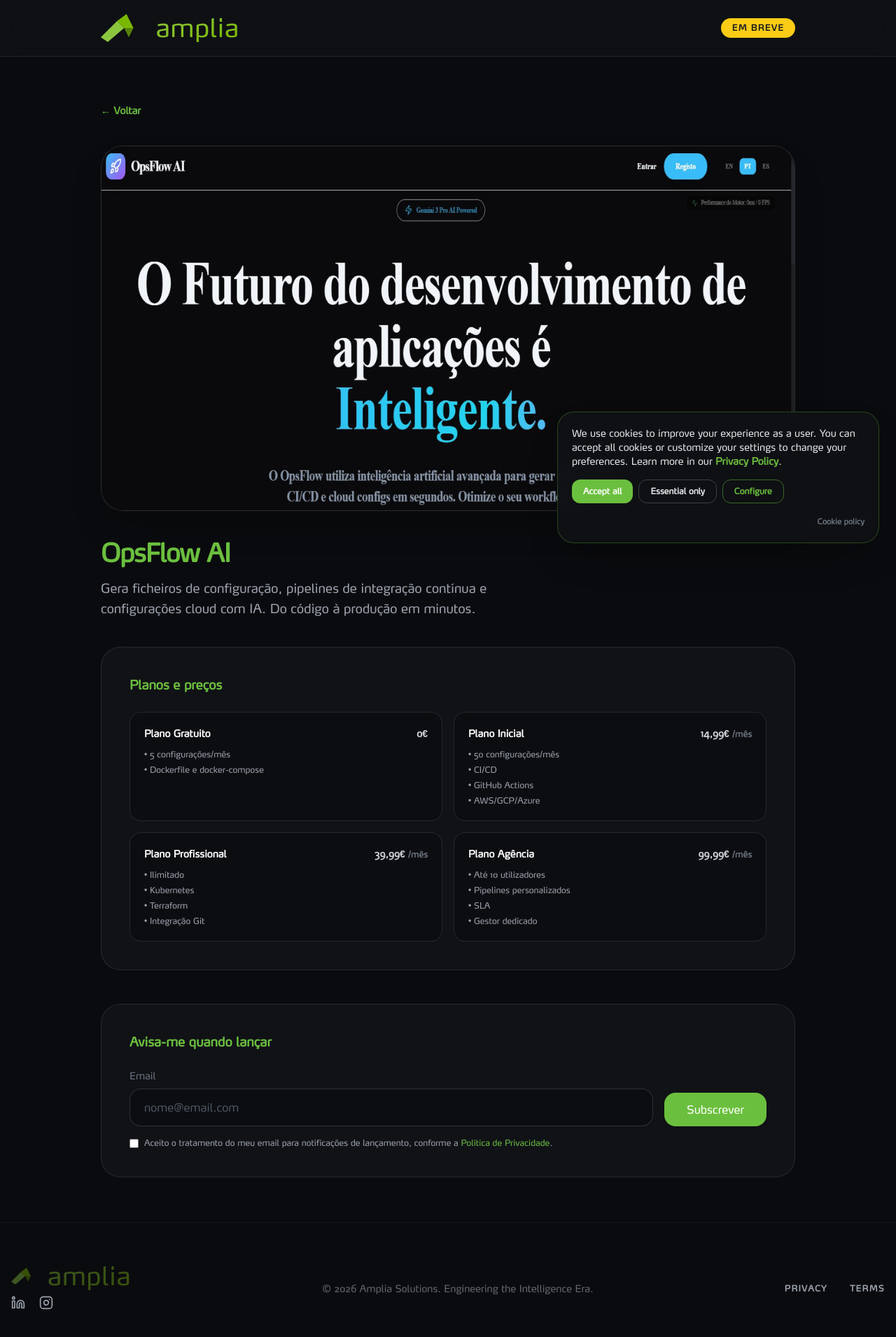
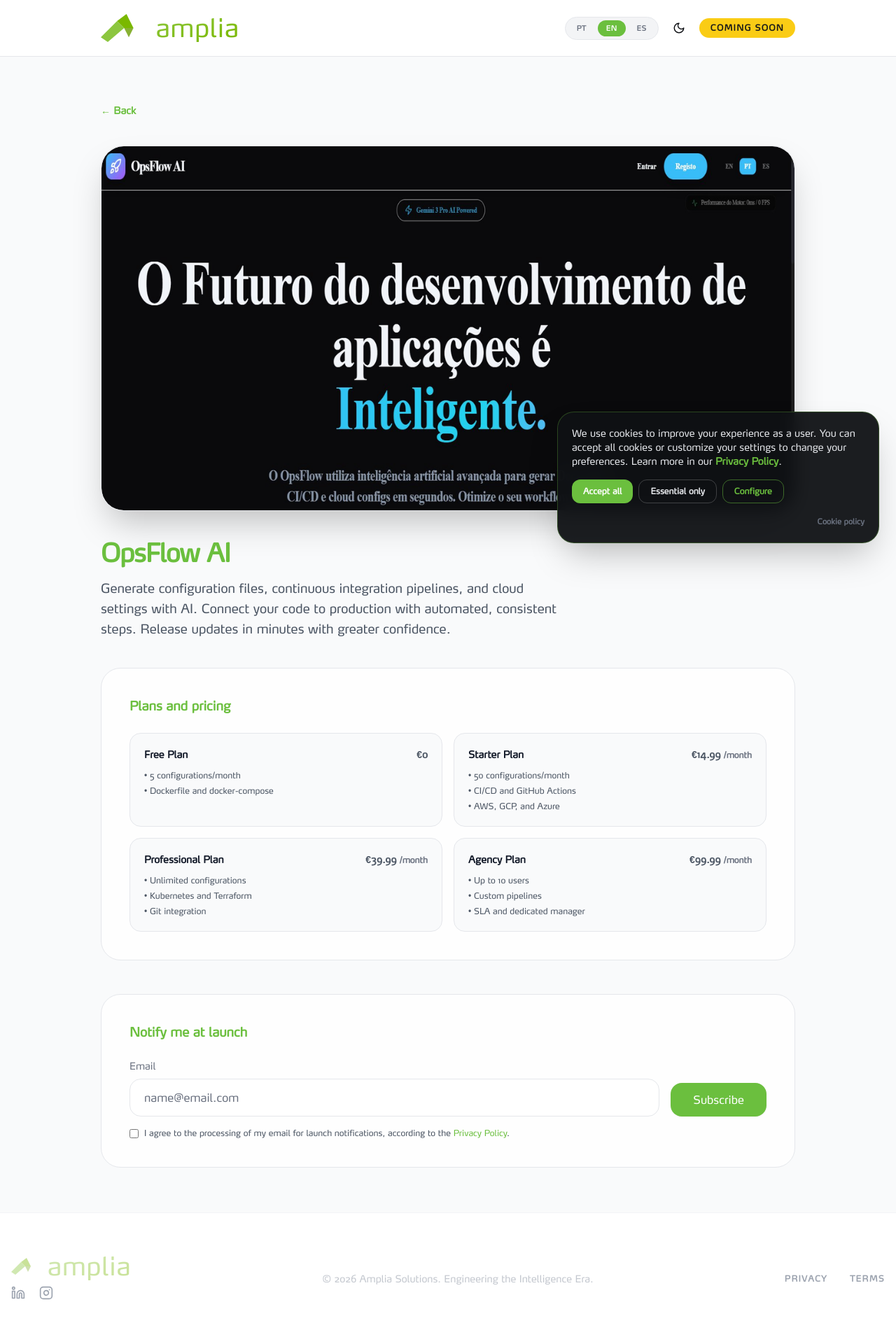
Before and after one commit to founderresponderja/Amplia, a React (Vite) app: page /produtos/opsflow in a window 1280 px wide. Shown: the top 1910 px of the page at 70% size. Built offline with nearby package versions, Linux system fonts and the light colour scheme.

Commit message:
fix: preserve dark/light mode and language on product pages

```diff
--- a/HomePage.tsx
+++ b/HomePage.tsx
@@ -68,6 +68,7 @@ export function HomePage() {
     if (canPersistFunctionalPreferences()) {
       localStorage.setItem('theme', newTheme);
     }
+    window.dispatchEvent(new CustomEvent('amplia-theme-change', { detail: newTheme }));
   };
 
   const scrollTo = (id: string) => {
--- a/LegalPages.tsx
+++ b/LegalPages.tsx
@@ -43,6 +43,7 @@ function LegalLayout({ pageKey }: LegalLayoutProps) {
     if (canPersistFunctionalPreferences()) {
       localStorage.setItem('theme', next);
     }
+    window.dispatchEvent(new CustomEvent('amplia-theme-change', { detail: next }));
   };
 
   return (
--- a/components/ProductComingSoonPage.tsx
+++ b/components/ProductComingSoonPage.tsx
@@ -1,18 +1,24 @@
-import React, { useEffect, useState } from 'react';
+import React, { useEffect, useMemo, useState } from 'react';
 import { Link } from 'react-router-dom';
+import { Moon, Sun } from 'lucide-react';
 import { Logo } from './Logo';
 import { Button } from './Button';
 import { Footer } from './Footer';
 import type { ProductWaitlistKey } from '../productPages';
+import { canPersistFunctionalPreferences } from '../cookiePreference';
+import { detectAppLanguage, persistAppLanguage, readAppLanguage } from '../language';
+import { translations } from '../translations';
+import { Language } from '../types';
 
 const ACCENT = '#6BBF3E';
 
 type Props = {
-  title: string;
-  description: string;
+  title?: string;
+  description?: string;
   imageUrl: string;
   imageAlt: string;
   waitlistKey: ProductWaitlistKey;
+  titleByLang?: Record<Language, string>;
   pricingPlans?: Array<{
     name: string;
     price: string;
@@ -27,29 +33,120 @@ export const ProductComingSoonPage: React.FC<Props> = ({
   imageUrl,
   imageAlt,
   waitlistKey,
+  titleByLang,
   pricingPlans = [],
 }) => {
+  const [lang, setLang] = useState<Language>(() => detectAppLanguage());
+  const [theme, setTheme] = useState<'light' | 'dark'>(() => {
+    try {
+      const stored = localStorage.getItem('theme');
+      if (stored === 'dark' || stored === 'light') return stored;
+    } catch {
+      // ignore
+    }
+    return document.documentElement.classList.contains('dark') ? 'dark' : 'light';
+  });
   const [email, setEmail] = useState('');
   const [consent, setConsent] = useState(false);
   const [submitted, setSubmitted] = useState(false);
   const [submitting, setSubmitting] = useState(false);
   const [submitError, setSubmitError] = useState<string | null>(null);
+  const t = translations[lang];
+  const locale = {
+    badge: lang === 'pt' ? 'Em breve' : lang === 'en' ? 'Coming soon' : 'Próximamente',
+    back: lang === 'pt' ? '← Voltar' : lang === 'en' ? '← Back' : '← Volver',
+    plans: lang === 'pt' ? 'Planos e preços' : lang === 'en' ? 'Plans and pricing' : 'Planes y precios',
+    notify: lang === 'pt' ? 'Avisa-me quando lançar' : lang === 'en' ? 'Notify me at launch' : 'Avísame cuando se lance',
+    thanks: lang === 'pt' ? 'Obrigado! Vamos avisar-te quando estiver disponível.' : lang === 'en' ? "Thanks! We'll let you know when it becomes available." : 'Gracias. Te avisaremos cuando esté disponible.',
+    emailLabel: 'Email',
+    emailPlaceholder: lang === 'pt' ? 'nome@email.com' : lang === 'en' ? 'name@email.com' : 'nombre@email.com',
+    consentBefore:
+      lang === 'pt'
+        ? 'Aceito o tratamento do meu email para notificações de lançamento, conforme a '
+        : lang === 'en'
+        ? 'I agree to the processing of my email for launch notifications, according to the '
+        : 'Acepto el tratamiento de mi email para notificaciones de lanzamiento, según la ',
+    privacy: lang === 'pt' ? 'Política de Privacidade' : lang === 'en' ? 'Privacy Policy' : 'Política de Privacidad',
+    submitting: lang === 'pt' ? 'A enviar…' : lang === 'en' ? 'Sending…' : 'Enviando…',
+    subscribe: lang === 'pt' ? 'Subscrever' : lang === 'en' ? 'Subscribe' : 'Suscribirme',
+    consentError:
+      lang === 'pt'
+        ? 'Confirma o teu consentimento e valida o email.'
+        : lang === 'en'
+        ? 'Please confirm your consent and validate your email.'
+        : 'Confirma tu consentimiento y valida tu email.',
+    localError:
+      lang === 'pt'
+        ? 'Publica o site ou usa um servidor local (HTTP) para enviar o email.'
+        : lang === 'en'
+        ? 'Publish the site or use a local server (HTTP) to send the email.'
+        : 'Publica el sitio o usa un servidor local (HTTP) para enviar el email.',
+    saveError:
+      lang === 'pt'
+        ? 'Não foi possível guardar o pedido.'
+        : lang === 'en'
+        ? 'Could not save your request.'
+        : 'No fue posible guardar tu solicitud.',
+    sendError: lang === 'pt' ? 'Erro ao enviar.' : lang === 'en' ? 'Error sending.' : 'Error al enviar.',
+  };
+  const localizedPortfolio = useMemo(
+    () => t.services.portfolios.find((p: any) => p.id === waitlistKey),
+    [t.services.portfolios, waitlistKey]
+  );
+  const effectiveTitle =
+    (titleByLang && titleByLang[lang]) || localizedPortfolio?.appName || title || 'Amplia Product';
+  const effectiveDescription = localizedPortfolio?.appDescription || description || '';
+  const effectivePlans = localizedPortfolio?.pricingPlans || pricingPlans;
 
   useEffect(() => {
     window.scrollTo(0, 0);
-    document.title = `${title} | Amplia Solutions`;
-  }, [title]);
+    document.title = `${effectiveTitle} | Amplia Solutions`;
+    document.documentElement.lang = lang;
+  }, [effectiveTitle, lang]);
+
+  useEffect(() => {
+    document.documentElement.classList.toggle('dark', theme === 'dark');
+  }, [theme]);
+
+  useEffect(() => {
+    persistAppLanguage(lang);
+  }, [lang]);
+
+  useEffect(() => {
+    const sync = () => {
+      setLang(readAppLanguage());
+      setTheme(document.documentElement.classList.contains('dark') ? 'dark' : 'light');
+    };
+    window.addEventListener('amplia-cookie-consent-updated', sync);
+    window.addEventListener('amplia-language-change', sync as EventListener);
+    window.addEventListener('amplia-theme-change', sync as EventListener);
+    return () => {
+      window.removeEventListener('amplia-cookie-consent-updated', sync);
+      window.removeEventListener('amplia-language-change', sync as EventListener);
+      window.removeEventListener('amplia-theme-change', sync as EventListener);
+    };
+  }, []);
+
+  const toggleTheme = () => {
+    const next = theme === 'dark' ? 'light' : 'dark';
+    setTheme(next);
+    document.documentElement.classList.toggle('dark', next === 'dark');
+    if (canPersistFunctionalPreferences()) {
+      localStorage.setItem('theme', next);
+    }
+    window.dispatchEvent(new CustomEvent('amplia-theme-change', { detail: next }));
+  };
 
   const handleSubmit = async (e: React.FormEvent) => {
     e.preventDefault();
     const trimmed = email.trim();
     if (!trimmed || !/^[^\s@]+@[^\s@]+\.[^\s@]+$/.test(trimmed) || !consent) {
-      setSubmitError('Confirma o teu consentimento e valida o email.');
+      setSubmitError(locale.consentError);
       return;
     }
 
     if (window.location.protocol === 'file:') {
-      setSubmitError('Publica o site ou usa um servidor local (HTTP) para enviar o email.');
+      setSubmitError(locale.localError);
       return;
     }
 
@@ -68,7 +165,7 @@ export const ProductComingSoonPage: React.FC<Props> = ({
       });
       const data = await response.json().catch(() => ({}));
       if (!response.ok) {
-        throw new Error(typeof data.error === 'string' ? data.error : 'Não foi possível guardar o pedido.');
+        throw new Error(typeof data.error === 'string' ? data.error : locale.saveError);
       }
 
       try {
@@ -85,14 +182,14 @@ export const ProductComingSoonPage: React.FC<Props> = ({
       setSubmitted(true);
       setEmail('');
     } catch (err: unknown) {
-      setSubmitError(err instanceof Error ? err.message : 'Erro ao enviar.');
+      setSubmitError(err instanceof Error ? err.message : locale.sendError);
     } finally {
       setSubmitting(false);
     }
   };
 
   return (
-    <div className="dark min-h-screen bg-[#0a0b0e] text-gray-100">
+    <div className="min-h-screen bg-gray-50 dark:bg-[#0a0b0e] text-gray-900 dark:text-gray-100 transition-colors duration-300">
       <div
         className="pointer-events-none fixed inset-0 -z-10 opacity-[0.12]"
         style={{
@@ -100,17 +197,39 @@ export const ProductComingSoonPage: React.FC<Props> = ({
         }}
       />
 
-      <header className="border-b border-white/10 bg-[#0f1115]/90 backdrop-blur-md">
+      <header className="border-b border-gray-200 dark:border-white/10 bg-white/95 dark:bg-[#0f1115]/90 backdrop-blur-md transition-colors duration-300">
         <div className="mx-auto flex max-w-5xl items-center justify-between px-4 py-5">
           <Link to="/" className="inline-flex items-center" aria-label="Amplia — início">
             <Logo className="h-9 md:h-10 cursor-pointer" />
           </Link>
-          <span
-            className="rounded-full px-4 py-1.5 text-xs font-bold uppercase tracking-widest"
-            style={{ backgroundColor: '#facc15', color: '#1a1a1a' }}
-          >
-            Em breve
-          </span>
+          <div className="flex items-center gap-3">
+            <div className="hidden items-center gap-1 rounded-full border border-gray-200 dark:border-white/10 bg-gray-100 dark:bg-white/5 p-1 sm:flex">
+              {(['pt', 'en', 'es'] as Language[]).map((option) => (
+                <button
+                  key={option}
+                  onClick={() => setLang(option)}
+                  className={`rounded-full px-3 py-1 text-[10px] font-bold uppercase tracking-wider ${
+                    lang === option ? 'bg-[#6BBF3E] text-white' : 'text-gray-500 dark:text-gray-300 hover:text-[#6BBF3E]'
+                  }`}
+                >
+                  {option}
+                </button>
+              ))}
+            </div>
+            <button
+              onClick={toggleTheme}
+              className="p-2 text-amplia-dark dark:text-white hover:bg-gray-100 dark:hover:bg-white/5 rounded-full transition-all"
+              aria-label="Alterar tema"
+            >
+              {theme === 'dark' ? <Sun size={18} /> : <Moon size={18} />}
+            </button>
+            <span
+              className="rounded-full px-4 py-1.5 text-xs font-bold uppercase tracking-widest"
+              style={{ backgroundColor: '#facc15', color: '#1a1a1a' }}
+            >
+              {locale.badge}
+            </span>
+          </div>
         </div>
       </header>
 
@@ -120,40 +239,40 @@ export const ProductComingSoonPage: React.FC<Props> = ({
           className="mb-10 inline-flex items-center text-sm font-semibold transition-colors hover:opacity-90"
           style={{ color: ACCENT }}
         >
-          ← Voltar
+          {locale.back}
         </Link>
 
-        <div className="overflow-hidden rounded-[32px] border border-white/10 bg-[#12141a] shadow-2xl">
+        <div className="overflow-hidden rounded-[32px] border border-gray-200 dark:border-white/10 bg-white dark:bg-[#12141a] shadow-2xl">
           <img
             src={imageUrl}
             alt={imageAlt}
-            className="h-auto w-full object-cover object-top"
+            className="h-auto w-full rounded-[32px] object-cover object-top"
             loading="eager"
             decoding="async"
           />
         </div>
 
         <h1 className="mt-10 text-3xl font-max font-bold tracking-tight md:text-4xl" style={{ color: ACCENT }}>
-          {title}
+          {effectiveTitle}
         </h1>
-        <p className="mt-4 max-w-2xl text-lg leading-relaxed text-gray-400">{description}</p>
+        <p className="mt-4 max-w-2xl text-lg leading-relaxed text-gray-600 dark:text-gray-400">{effectiveDescription}</p>
 
-        {pricingPlans.length > 0 && (
-          <section className="mt-10 rounded-[28px] border border-white/10 bg-[#12141a]/80 p-8 md:p-10">
+        {effectivePlans.length > 0 && (
+          <section className="mt-10 rounded-[28px] border border-gray-200 dark:border-white/10 bg-white/80 dark:bg-[#12141a]/80 p-8 md:p-10 transition-colors duration-300">
             <h2 className="mb-6 text-lg font-max font-bold" style={{ color: ACCENT }}>
-              Planos e preços
+              {locale.plans}
             </h2>
             <div className="grid gap-4 md:grid-cols-2">
-              {pricingPlans.map((plan) => (
-                <div key={plan.name} className="rounded-2xl border border-white/10 bg-[#0c0d10] p-5">
+              {effectivePlans.map((plan: any) => (
+                <div key={plan.name} className="rounded-2xl border border-gray-200 dark:border-white/10 bg-gray-50 dark:bg-[#0c0d10] p-5 transition-colors duration-300">
                   <div className="flex items-baseline justify-between gap-2">
-                    <p className="text-sm font-bold text-white">{plan.name}</p>
-                    <p className="text-sm font-semibold text-gray-300">
+                    <p className="text-sm font-bold text-gray-900 dark:text-white">{plan.name}</p>
+                    <p className="text-sm font-semibold text-gray-600 dark:text-gray-300">
                       {plan.price}
                       {plan.period ? <span className="ml-1 text-xs text-gray-500">{plan.period}</span> : null}
                     </p>
                   </div>
-                  <ul className="mt-3 space-y-1.5 text-xs text-gray-400">
+                  <ul className="mt-3 space-y-1.5 text-xs text-gray-600 dark:text-gray-400">
                     {plan.features.map((f) => (
                       <li key={f}>• {f}</li>
                     ))}
@@ -164,18 +283,18 @@ export const ProductComingSoonPage: React.FC<Props> = ({
           </section>
         )}
 
-        <section className="mt-12 rounded-[28px] border border-white/10 bg-[#12141a]/80 p-8 md:p-10">
+        <section className="mt-12 rounded-[28px] border border-gray-200 dark:border-white/10 bg-white/80 dark:bg-[#12141a]/80 p-8 md:p-10 transition-colors duration-300">
           <h2 className="mb-6 text-lg font-max font-bold" style={{ color: ACCENT }}>
-            Avisa-me quando lançar
+            {locale.notify}
           </h2>
           {submitted ? (
-            <p className="text-gray-300">Obrigado! Vamos avisar-te quando estiver disponível.</p>
+            <p className="text-gray-700 dark:text-gray-300">{locale.thanks}</p>
           ) : (
             <>
               <form onSubmit={handleSubmit} className="flex flex-col gap-4 sm:flex-row sm:items-end">
                 <div className="flex-1">
-                  <label htmlFor="waitlist-email" className="mb-2 block text-sm text-gray-500">
-                    Email
+                  <label htmlFor="waitlist-email" className="mb-2 block text-sm text-gray-500 dark:text-gray-400">
+                    {locale.emailLabel}
                   </label>
                   <input
                     id="waitlist-email"
@@ -185,8 +304,8 @@ export const ProductComingSoonPage: React.FC<Props> = ({
                     required
                     value={email}
                     onChange={(e) => setEmail(e.target.value)}
-                    placeholder="nome@email.com"
-                    className="w-full rounded-2xl border border-white/15 bg-[#0c0d10] px-5 py-3.5 text-gray-100 placeholder:text-gray-600 focus:border-transparent focus:outline-none focus:ring-2 focus:ring-[#6BBF3E]"
+                    placeholder={locale.emailPlaceholder}
+                    className="w-full rounded-2xl border border-gray-200 dark:border-white/15 bg-white dark:bg-[#0c0d10] px-5 py-3.5 text-gray-900 dark:text-gray-100 placeholder:text-gray-500 dark:placeholder:text-gray-600 focus:border-transparent focus:outline-none focus:ring-2 focus:ring-[#6BBF3E]"
                   />
                 </div>
                 <Button
@@ -194,10 +313,10 @@ export const ProductComingSoonPage: React.FC<Props> = ({
                   disabled={submitting}
                   className="!rounded-2xl !border-0 !bg-[#6BBF3E] !px-8 hover:!bg-[#5aad35] focus:!ring-[#6BBF3E] sm:mb-0 disabled:opacity-60"
                 >
-                  {submitting ? 'A enviar…' : 'Subscrever'}
+                  {submitting ? locale.submitting : locale.subscribe}
                 </Button>
               </form>
-              <label className="mt-4 flex items-start gap-2 text-xs text-gray-400">
+              <label className="mt-4 flex items-start gap-2 text-xs text-gray-600 dark:text-gray-400">
                 <input
                   type="checkbox"
                   checked={consent}
@@ -206,9 +325,9 @@ export const ProductComingSoonPage: React.FC<Props> = ({
                   required
                 />
                 <span>
-                  Aceito o tratamento do meu email para notificações de lançamento, conforme a{' '}
+                  {locale.consentBefore}
                   <Link to="/privacidade" className="text-[#6BBF3E] hover:underline">
-                    Política de Privacidade
+                    {locale.privacy}
                   </Link>
                   .
                 </span>
```
